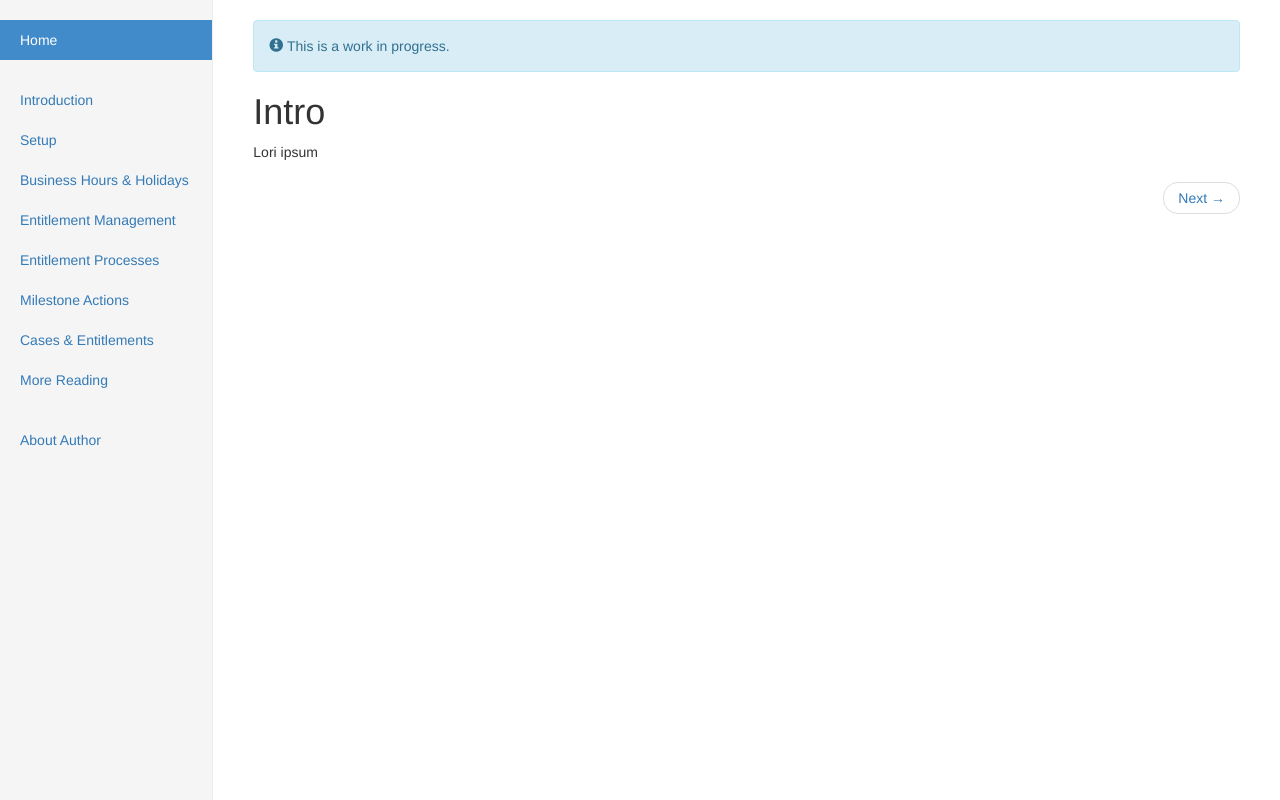
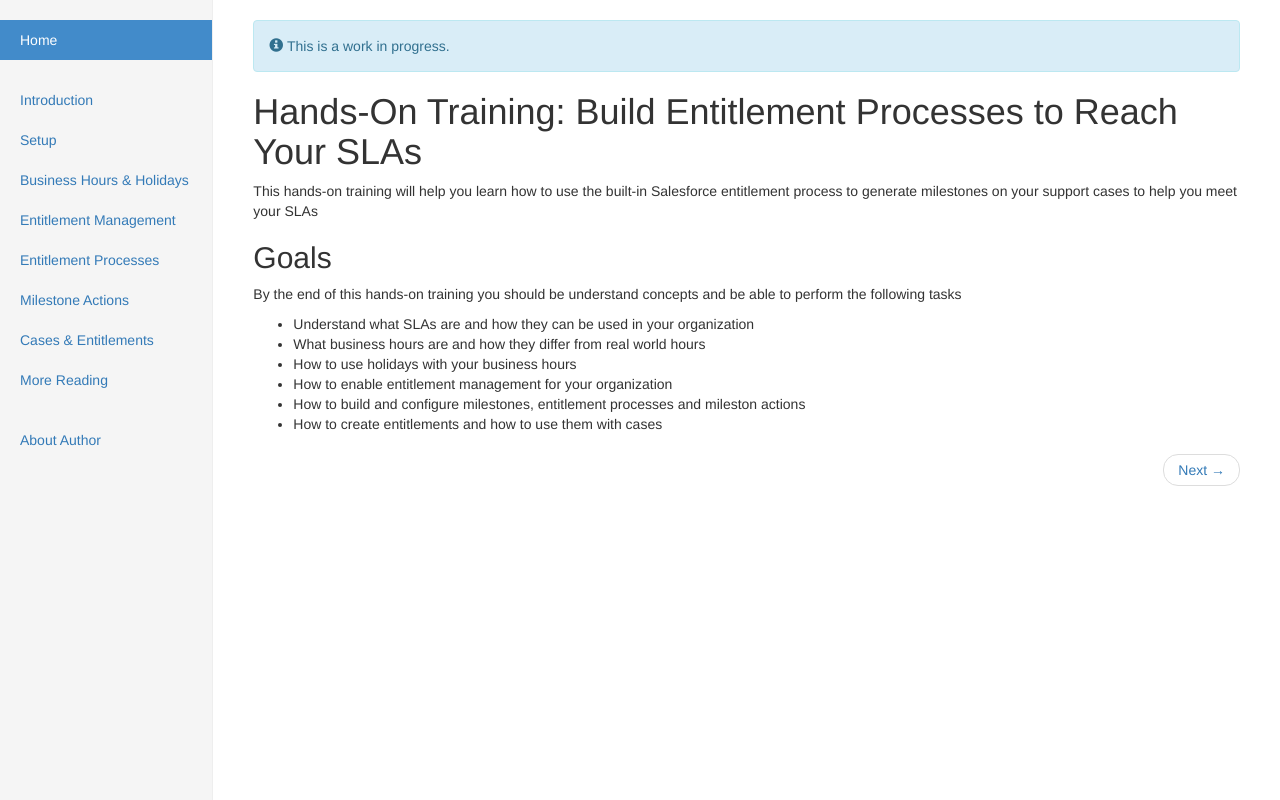
Before and after one commit to pcon/handsontraining, a plain HTML site: page entitlements/index.html in a window 1280 px wide. Drawn offline with nearby package versions, Linux system fonts and the light colour scheme.

Commit message:
Adding home page information

```diff
--- a/entitlements/index.html
+++ b/entitlements/index.html
@@ -39,8 +39,18 @@
 				</div> <!-- .sidebar -->
 				<div class="col-sm-9 col-sm-offset-3 col-md-10 col-md-offset-2 main">
 					<p class="alert alert-info" role="alert"><i class="glyphicon glyphicon-info-sign"></i> This is a work in progress.</p>
-					<h1>Intro</h1>
-					<p>Lori ipsum</p>
+					<h1>Hands-On Training: Build Entitlement Processes to Reach Your SLAs</h1>
+					<p>This hands-on training will help you learn how to use the built-in Salesforce entitlement process to generate milestones on your support cases to help you meet your SLAs</p>
+					<h2>Goals</h2>
+					<p>By the end of this hands-on training you should be understand concepts and be able to perform the following tasks</p>
+					<ul>
+						<li>Understand what SLAs are and how they can be used in your organization</li>
+						<li>What business hours are and how they differ from real world hours</li>
+						<li>How to use holidays with your business hours</li>
+						<li>How to enable entitlement management for your organization</li>
+						<li>How to build and configure milestones, entitlement processes and mileston actions</li>
+						<li>How to create entitlements and how to use them with cases</li>
+					</ul>
 					<nav>
 						<ul class="pager">
 							<li class="next"><a href="01_introduction.html">Next <span aria-hidden="true">&rarr;</span></a></li>
```
Also changed, not shown: entitlements/01_introduction.html (+2 -2 lines).
